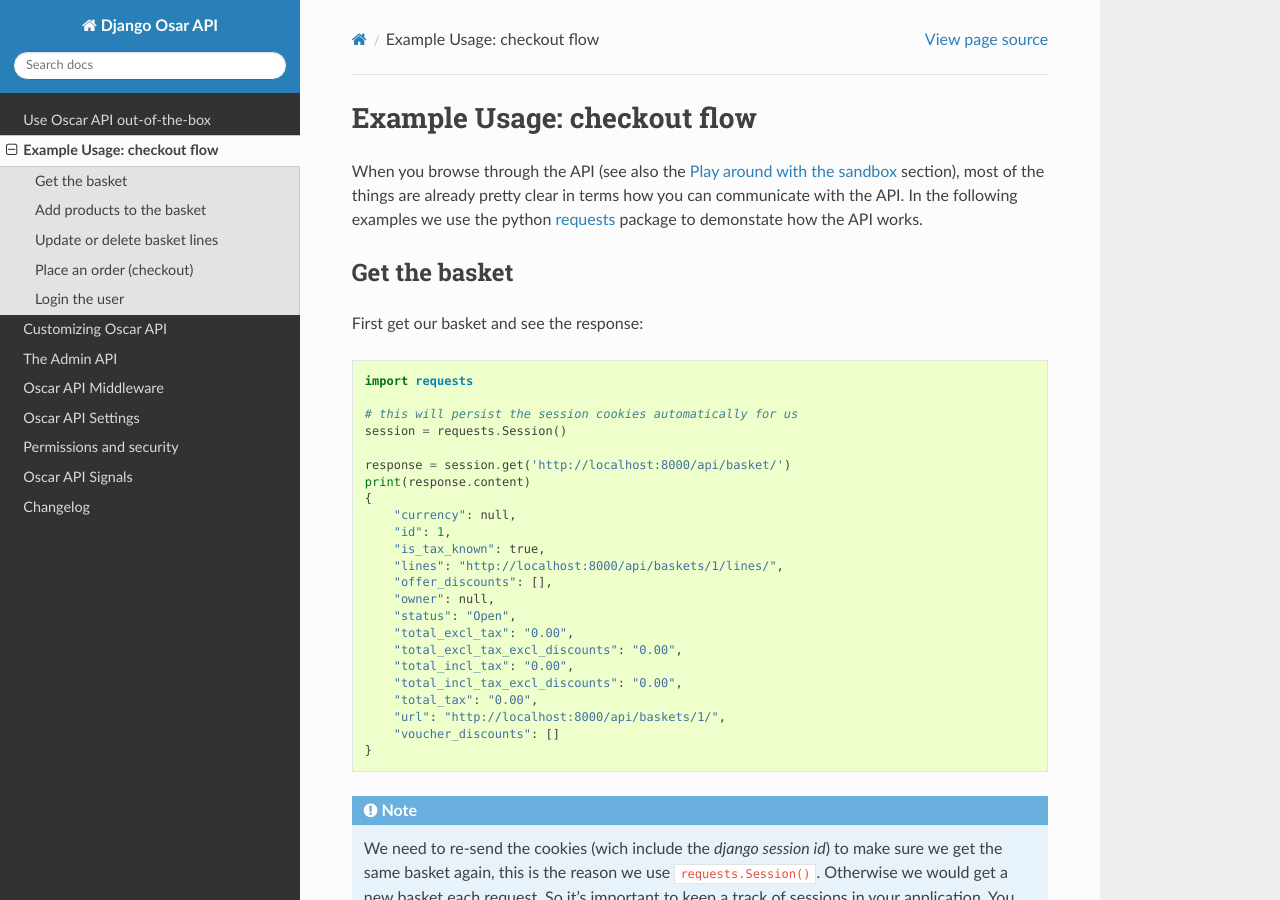
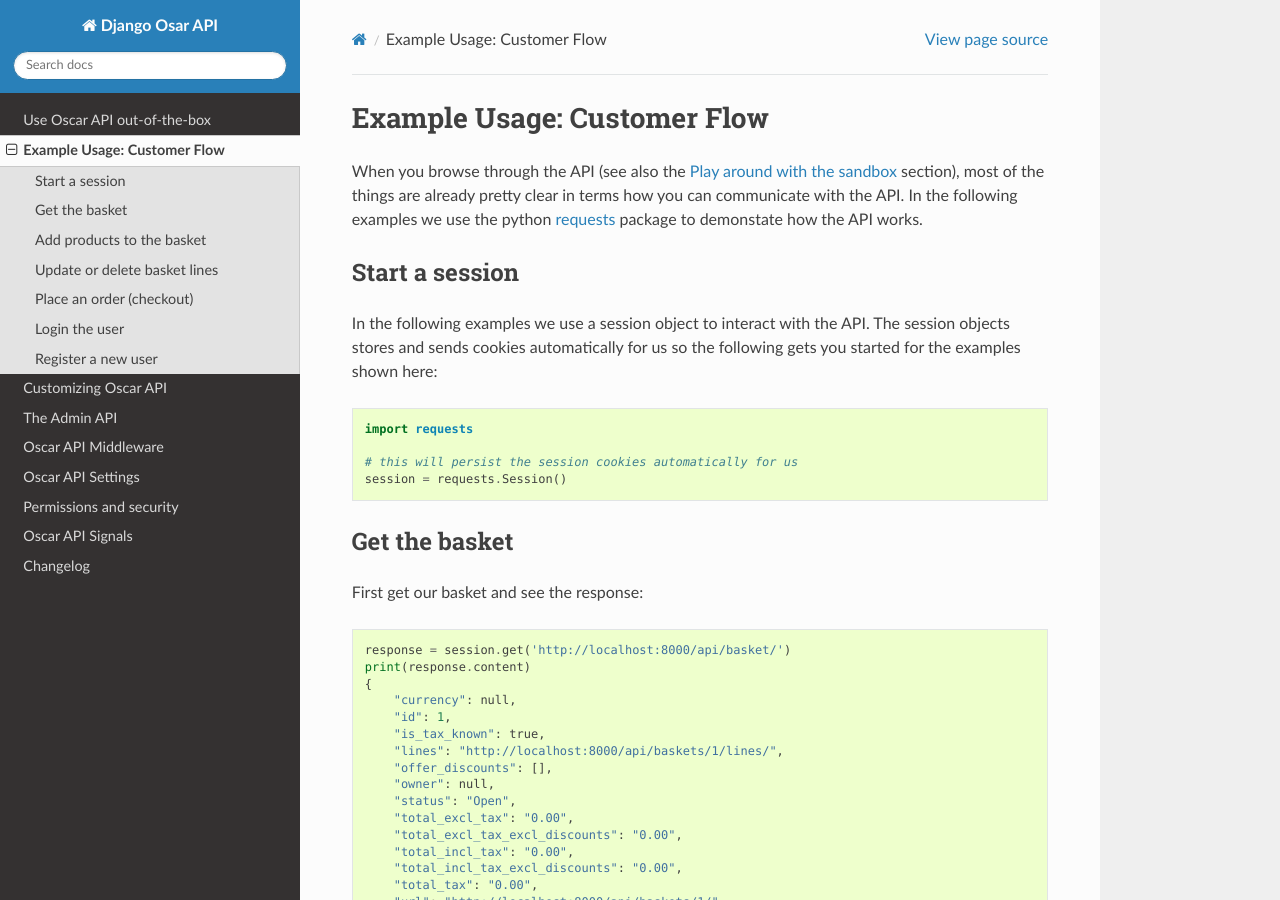
Before and after one commit to django-oscar/django-oscar-api, a Sphinx documentation site: the page built from docs/source/usage/communicate_with_the_api.rst, in a window 1280 px wide and 900 px high. Built offline with Sphinx 7.4.7 and the Read the Docs theme 2.0.0, drawn with Linux system fonts in a browser that asks for light colours; some of the changed text lies outside the part shown.

Commit message:
Updated documentation with the registration endpoint

```diff
--- a/docs/source/usage/communicate_with_the_api.rst
+++ b/docs/source/usage/communicate_with_the_api.rst
@@ -1,9 +1,21 @@
 ============================
-Example Usage: checkout flow
+Example Usage: Customer Flow
 ============================
 When you browse through the API (see also the :ref:`django-oscar-sandbox` section), most of the things are already pretty clear in terms how you can communicate with the API. In the following examples we use the python `requests`_ package to demonstate how the API works.
 
 .. _`requests`: http://docs.python-requests.org/
+
+Start a session
+----------------
+In the following examples we use a session object to interact with the API. The session objects stores and
+sends cookies automatically for us so the following gets you started for the examples shown here:
+
+.. code-block:: python
+
+    import requests
+
+    # this will persist the session cookies automatically for us
+    session = requests.Session()
 
 
 Get the basket
@@ -258,7 +265,7 @@
 checkout here, so we need to set the `guest_email` field. (Make sure that
 ``OSCAR_ALLOW_ANON_CHECKOUT`` is set to ``True`` in your ``settings.py``).
 If you don't support anonymous checkouts you will have to login the user first
-(see login example below).
+(see the :ref:`register-user-label` and :ref:`login-user-label` sections).
 
 .. code-block:: python
 
@@ -433,7 +440,6 @@
 
 .. _`django oscar api checkout`: https://gitlab.com/thelabnyc/django-oscar/django-oscar-api-checkout
 
-
 .. _login-user-label:
 
 Login the user
@@ -475,3 +481,21 @@
         "url": "http://localhost:8000/api/baskets/2/",
         "voucher_discounts": []
     }
+
+.. _register-user-label:
+
+Register a new user
+-------------------
+Oscar API ships with a registration endpoint to create new accounts. The endpoint can be enabled using the ``OSCARAPI_ENABLE_REGISTRATION`` setting.
+
+.. code-block:: python
+
+    data = {
+        "email": "my@emailaddress.com",
+        "password1": "V3rYS3cr3t",
+        "password2": "V3rYS3cr3t"
+    }
+    response = session.post('http://localhost:8000/api/register/', json=data)
+
+When the creation of the user was succesful it will return a 201 HTTP Response. Aftter this you cam login the user
+with the login endpoint, see :ref:`login-user-label`.
```
Also changed, not shown: other parts of docs/source/usage/communicate_with_the_api.rst (+0 -5 lines), docs/source/usage/settings.rst (+7 -0 lines).
